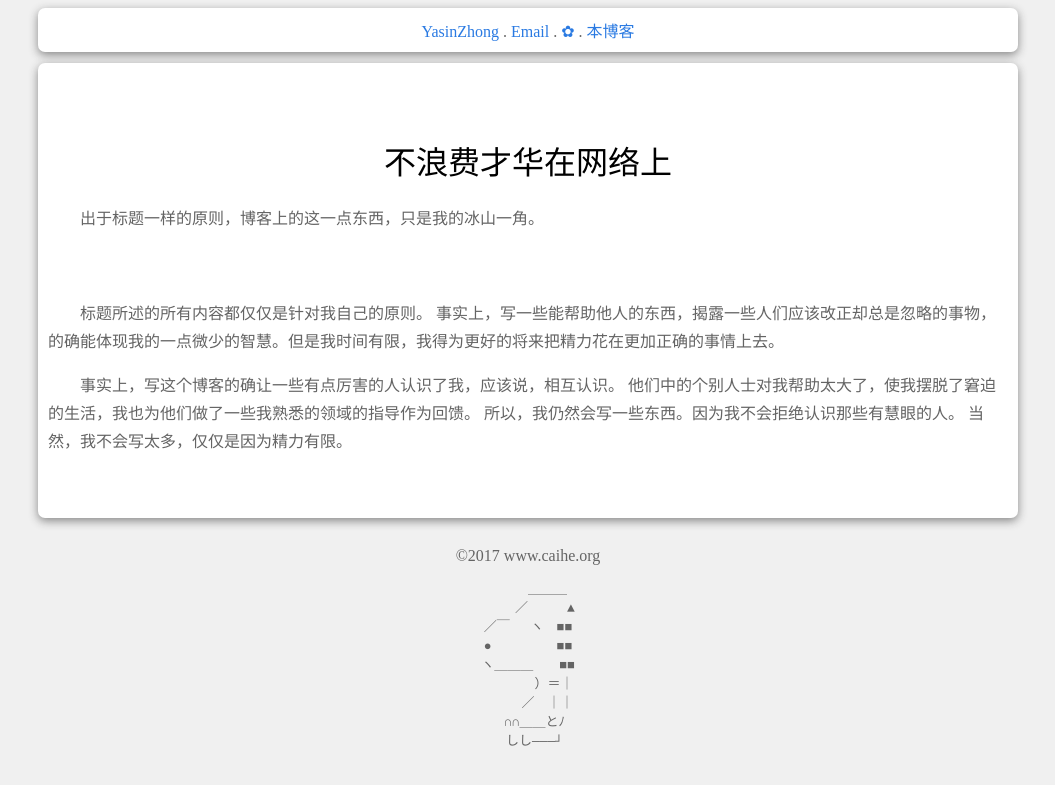
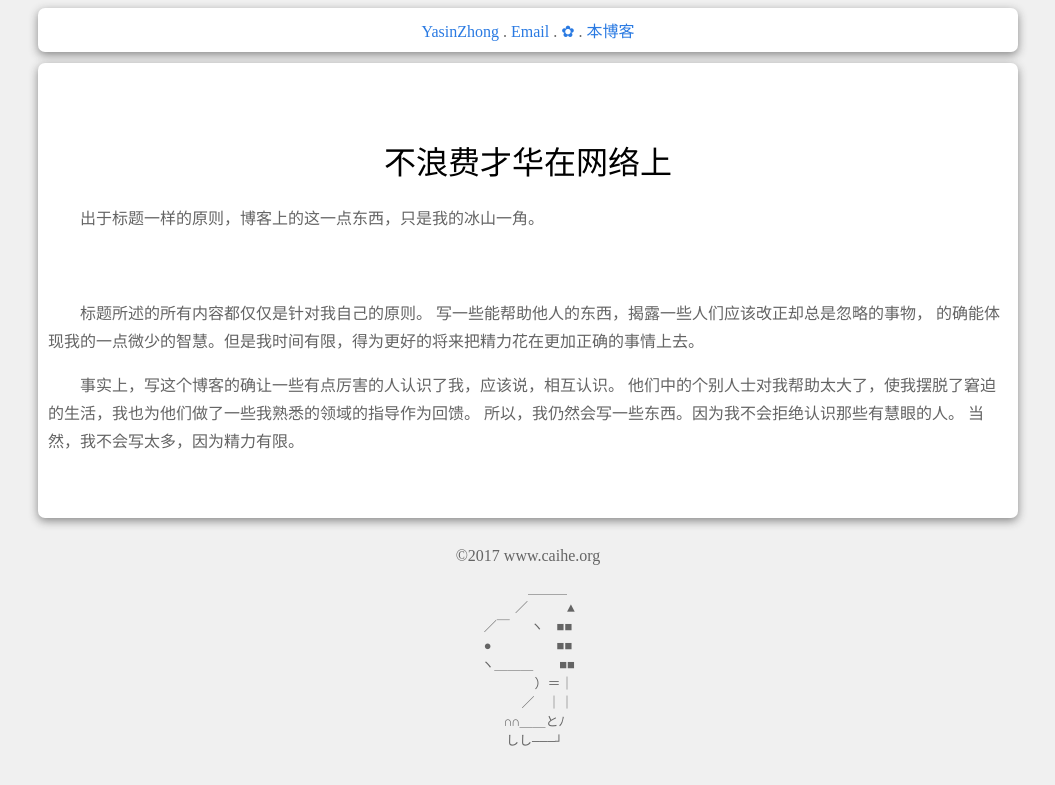
Before and after one commit to YasinZhong/yasinzhong.github.io, a Jekyll site: the page built from _posts/2018-4-10-KnowledgeShare.html, in a window 1280 px wide. Shown: the top 785 px of the page, without its empty margins (112-1167 px from the left). Built offline with Jekyll 4.4.1, drawn with Linux system fonts in a browser that asks for light colours; comment, search, counter and statistics services are not loaded.

Commit message:
2018/04/14

```diff
--- a/Post/Learning.html
+++ b/Post/Learning.html
@@ -17,11 +17,11 @@ title: 学习于我
 </p>
 
 <p>
-	我只是为了完成自己初中时学会软件开发的愿望，我已实现了他。
+	我只是为了完成曾经学会软件开发的愿望，我已实现了他。
 </p>
 
 <p>
-	我的做法同您玩游戏、看今日头条、直播小视频是一样的。
+	我的学习同您玩游戏、看今日头条、直播小视频是一样的。
 	您有您的快乐，而我的快乐就是满足自己的求知欲，互不干扰，
 	甚好，读这大学都不白来一趟！
 </p>
--- a/_posts/2018-4-10-KnowledgeShare.html
+++ b/_posts/2018-4-10-KnowledgeShare.html
@@ -13,13 +13,13 @@ title: 不浪费才华在网络上
 
 <p>
 	标题所述的所有内容都仅仅是针对我自己的原则。
-	事实上，写一些能帮助他人的东西，揭露一些人们应该改正却总是忽略的事物，
-	的确能体现我的一点微少的智慧。但是我时间有限，我得为更好的将来把精力花在更加正确的事情上去。
+	写一些能帮助他人的东西，揭露一些人们应该改正却总是忽略的事物，
+	的确能体现我的一点微少的智慧。但是我时间有限，得为更好的将来把精力花在更加正确的事情上去。
 </p>
 
 <p>
 	事实上，写这个博客的确让一些有点厉害的人认识了我，应该说，相互认识。
 	他们中的个别人士对我帮助太大了，使我摆脱了窘迫的生活，我也为他们做了一些我熟悉的领域的指导作为回馈。
 	所以，我仍然会写一些东西。因为我不会拒绝认识那些有慧眼的人。
-	当然，我不会写太多，仅仅是因为精力有限。
+	当然，我不会写太多，因为精力有限。
 </p>
```
Also changed, not shown: Hidden-order/OrderSystem.html (+4 -4 lines), WaitForReWrite/2018-4-14-Wang'sD.html (added, +28 -0 lines), _posts/2018-4-13-TeacherAndSchool.html (+25 -4 lines).
